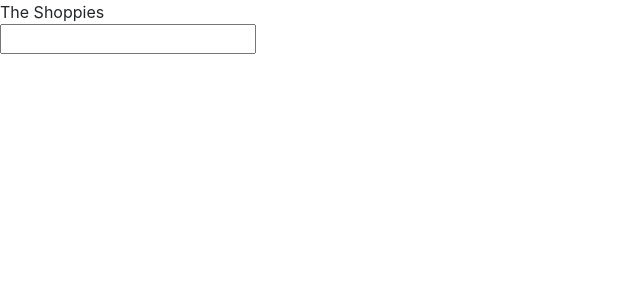
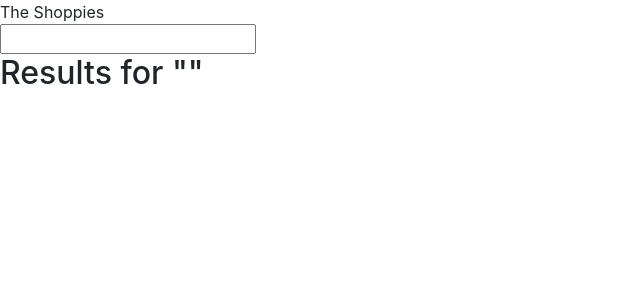
Before and after one commit to wangxx1412/Shoppies, a React (Create React App) app: page / in a window 1280 px wide. Shown: the top 300 px of the page, without its empty margins (0-640 px from the left). Built offline with nearby package versions, Linux system fonts and the light colour scheme.

Commit message:
Results can conditionally render error msg or movies list

```diff
--- a/src/components/App.tsx
+++ b/src/components/App.tsx
@@ -15,18 +15,23 @@ export interface MoviesListProps extends Array<MovieProps> { }
 
 export default function App() {
   const [movies, setMovies] = useState<MoviesListProps | []>([]);
-
-  // useEffect(() => {
-  //   console.log(movies);
-  // }, [movies])
+  const [term, setTerm] = useState<string>("")
+  const [error, setError] = useState<string | null>(null)
 
   const handleTerm = (term: string) => {
+    setTerm(term);
     if (term !== "") {
       axios
         .get(`http://www.omdbapi.com/?s=${term}&apikey=a327f185`)
         .then((res: AxiosResponse) => {
-          const fetchedMovies = res.data as MoviesListProps;
-          setMovies(fetchedMovies);
+          if (res.data.Error) {
+            setError(res.data.Error);
+            setMovies([]);
+          } else {
+            console.log(res.data.Search);
+            setMovies(res.data.Search);
+            setError(null);
+          }
         })
         .catch((error) => {
           console.log(error)
@@ -36,6 +41,6 @@ export default function App() {
 
   return <div>The Shoppies
     <Searchbar handleTerm={handleTerm} />
-    <Results movies={movies} />
+    <Results movies={movies} term={term} error={error} />
   </div>
 }
--- a/src/components/Results.tsx
+++ b/src/components/Results.tsx
@@ -1,16 +1,21 @@
-import React, { useState, useEffect } from 'react';
+import React from 'react';
 import { MoviesListProps } from "./App"
 
 type ResultsProps = {
   movies: MoviesListProps | [];
+  term: string;
+  error: string | null;
 }
 
 export const Results = (props: ResultsProps) => {
-
-
-
+  const { movies, term, error } = props;
 
   return <div>
+    <h2>Results for "{term}"</h2>
+    {error ? error : (movies as any[]).map((movie) => {
+      return <li>{movie.Title}</li>
+    })}
+
 
   </div>
 }
```
